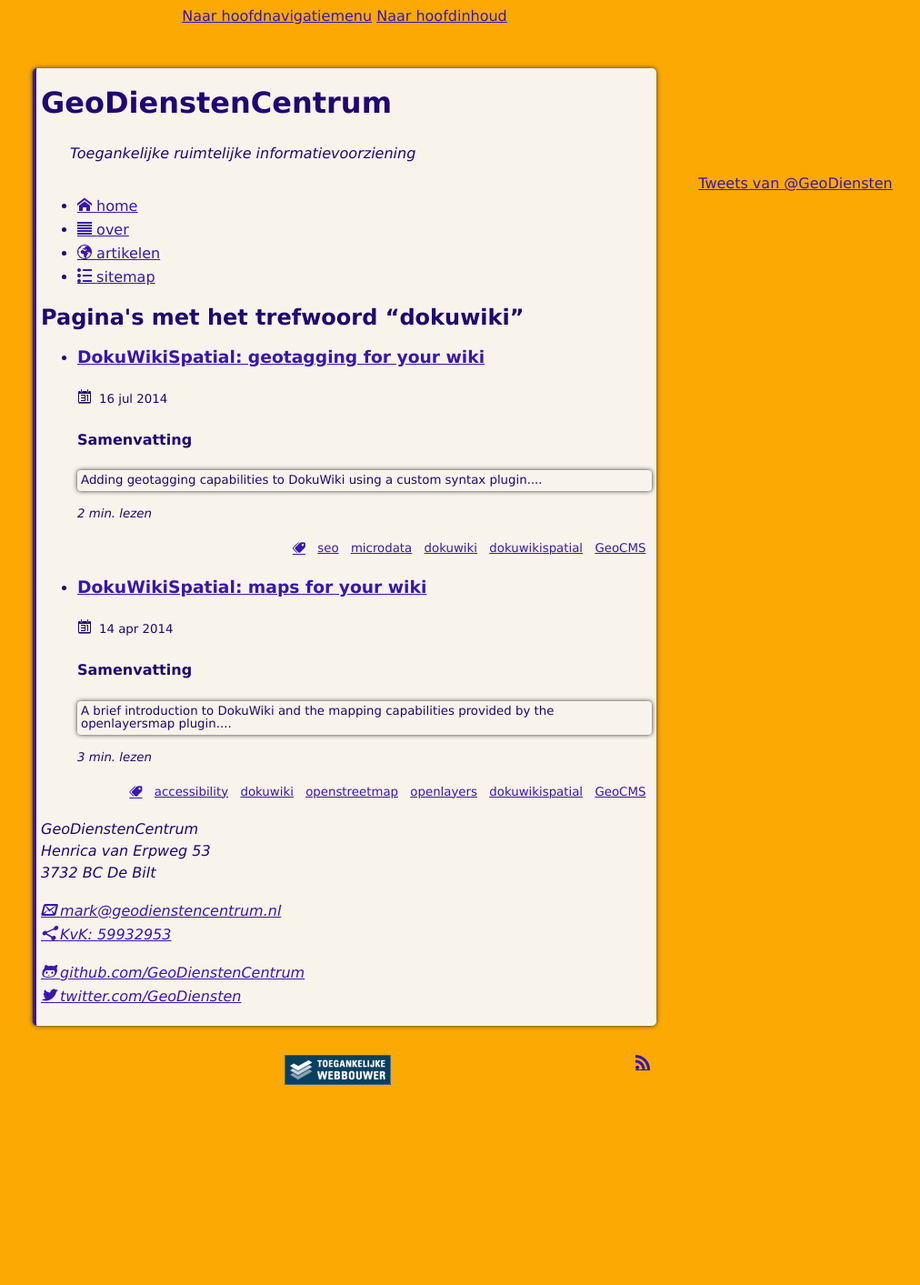
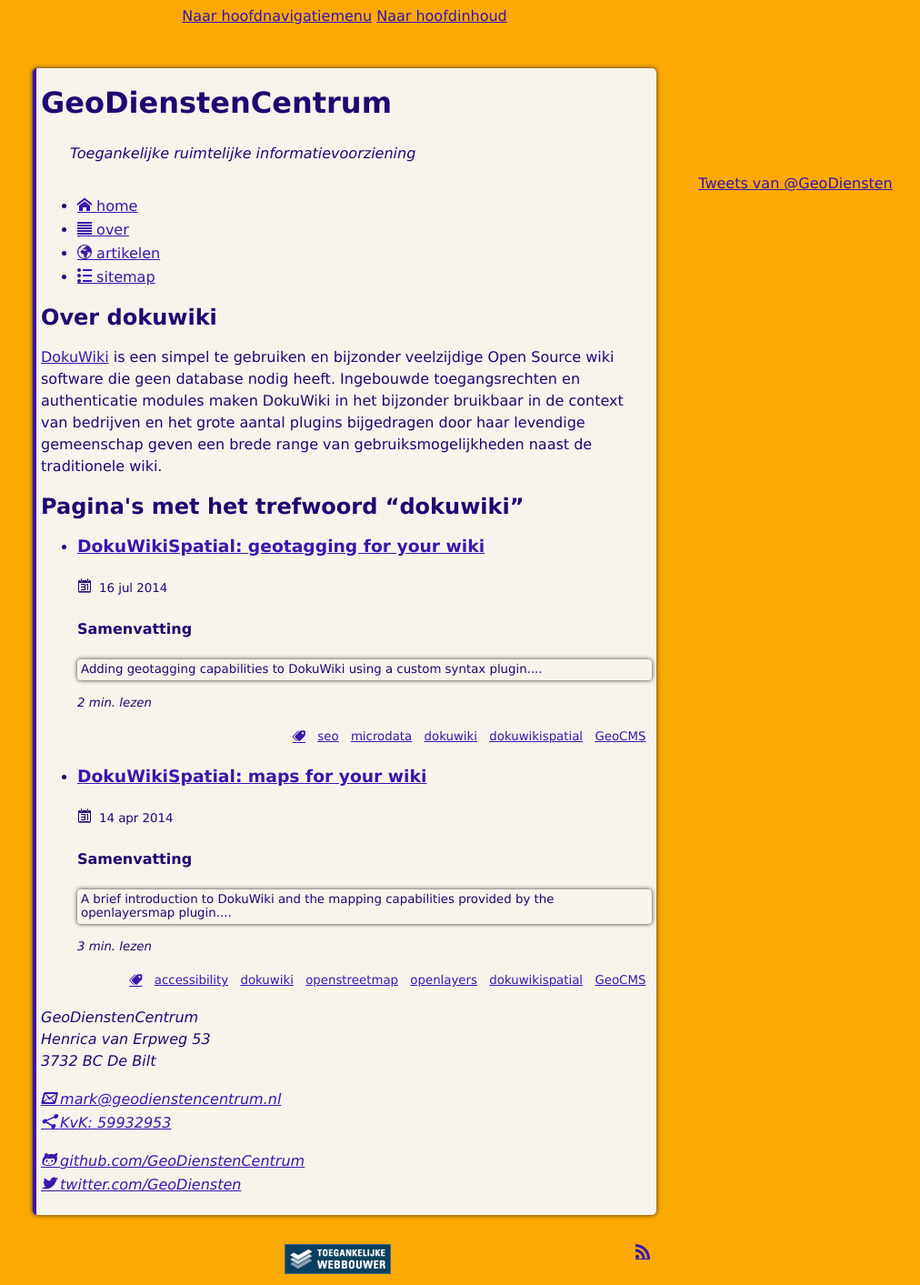
Before and after one commit to GeoDienstenCentrum/geodienstencentrum.github.io, a Jekyll site: the page tag/dokuwiki/index.html, which Jekyll copies as it is, in a window 1280 px wide. Shown: the whole page at 91% size, without its empty margins (261-1273 px from the left). Built offline with Jekyll 4.4.1, drawn with Linux system fonts in a browser that asks for light colours; Markdown is read by kramdown in place of the engine named in the settings; comment, search, counter and statistics services are not loaded; before the commit the page ends 1205 px from its top, so only the background shows below that.

Commit message:
dokuwiki tagblurp

```diff
--- a/_data/tagblurp.yml
+++ b/_data/tagblurp.yml
@@ -24,3 +24,9 @@
   om een vrije wereldkaart op te bouwen.
 accessibility: |
   Accessibility is het Engelse woord voor toegankelijkheid. Vaak wordt het ook ingekort als a11y (a-elf-y).
+dokuwiki: |
+  <a href="https://www.dokuwiki.org/">DokuWiki</a> is een simpel te gebruiken en bijzonder veelzijdige
+  Open Source wiki software die geen database nodig heeft. Ingebouwde toegangsrechten en authenticatie
+  modules maken DokuWiki in het bijzonder bruikbaar in de context van bedrijven en het grote aantal
+  plugins bijgedragen door haar levendige gemeenschap geven een brede range van gebruiksmogelijkheden
+  naast de traditionele wiki.
```
